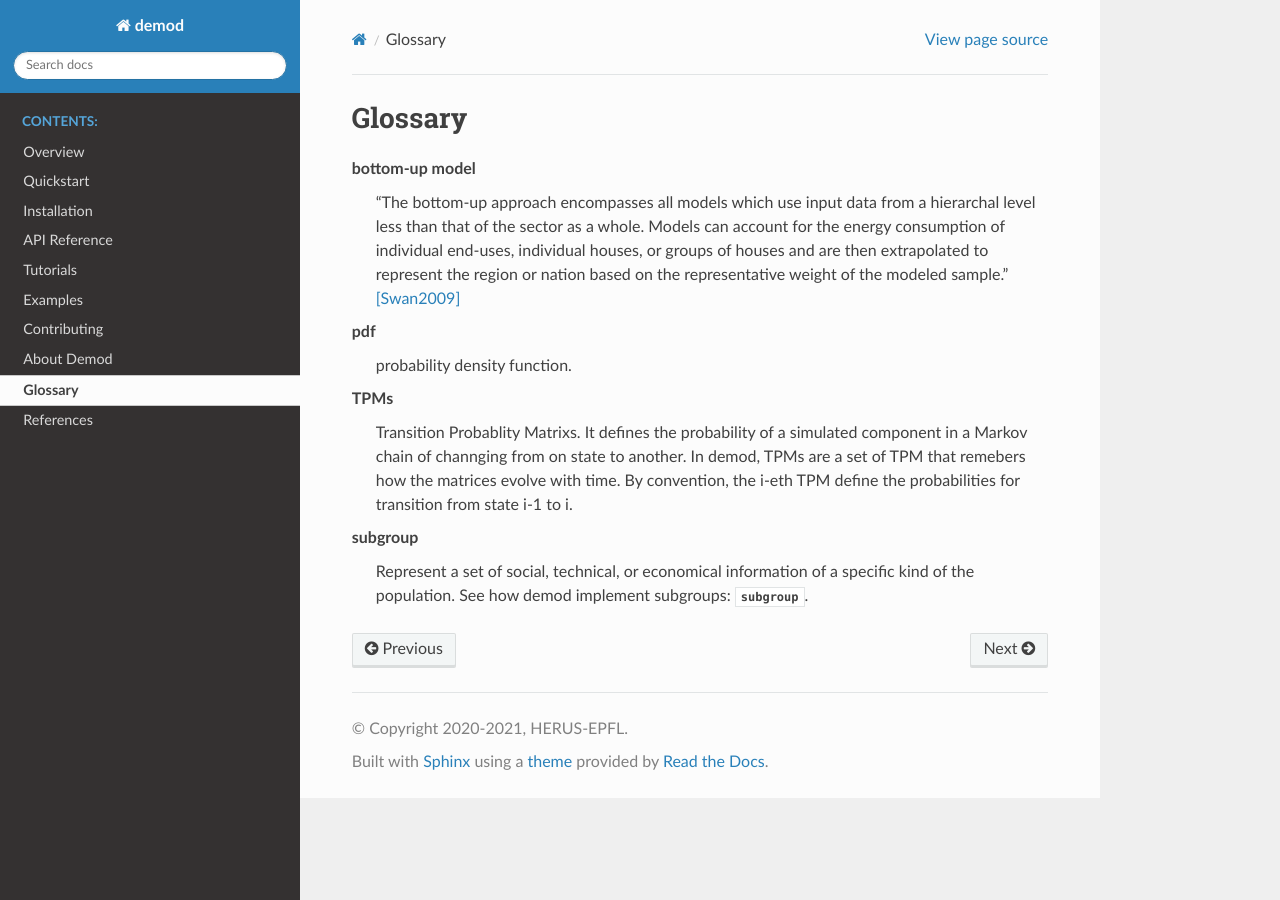
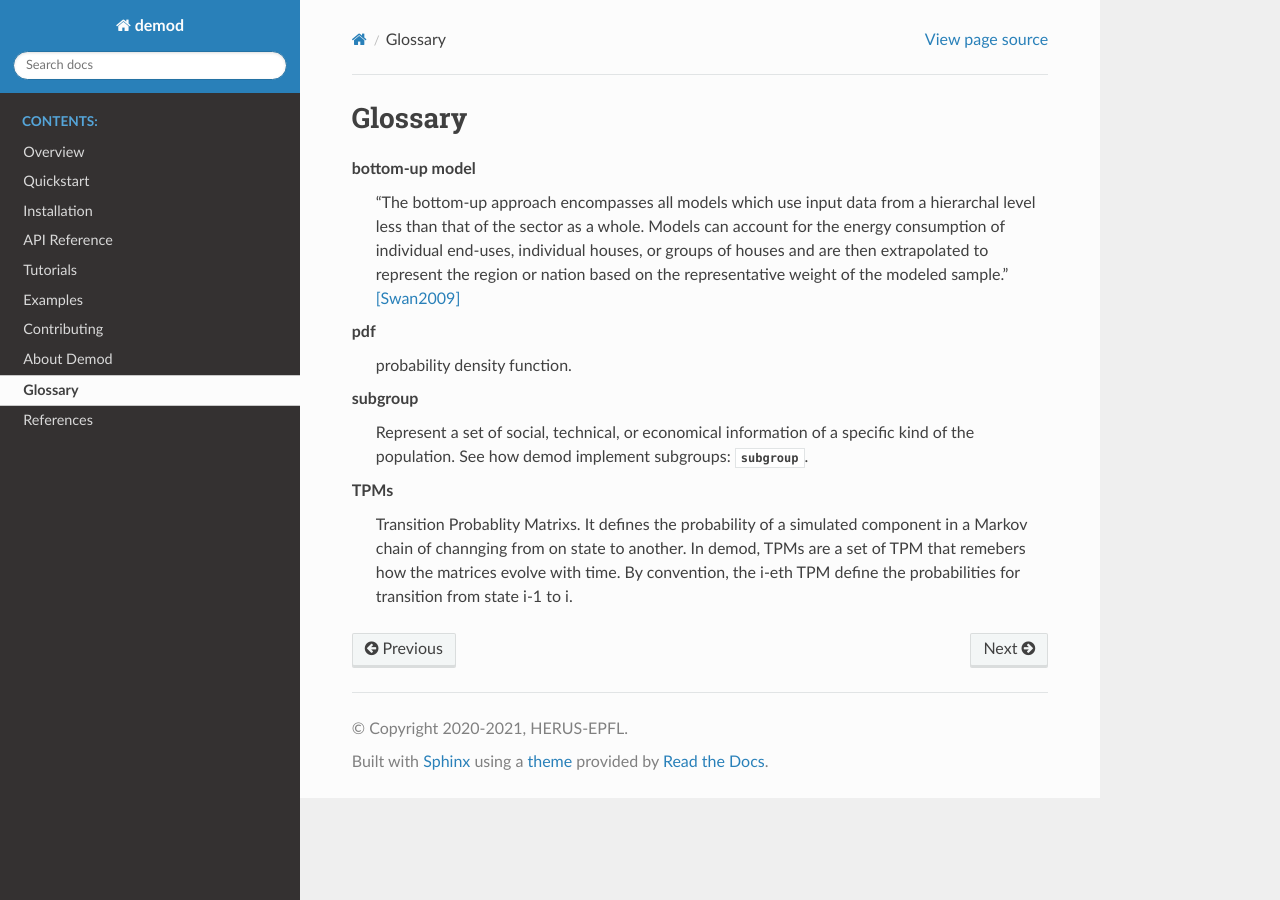
Before and after one commit to epfl-herus/demod, a Sphinx documentation site: the page built from docs/source/glossary.rst, in a window 1280 px wide. Built offline with Sphinx 7.4.7 and the Read the Docs theme 2.0.0, drawn with Linux system fonts in a browser that asks for light colours; formulas are drawn with MathJax 3; part of the change alters nothing that is shown.

```diff
--- a/docs/source/glossary.rst
+++ b/docs/source/glossary.rst
@@ -18,6 +18,12 @@ Glossary
    pdf
       probability density function.
 
+   subgroup
+      Represent a set of social, technical, or economical information of
+      a specific kind of the population.
+      See how demod implement subgroups:
+      :py:attr:`~demod.utils.cards_doc.Params.subgroup`.
+
    TPMs
       Transition Probablity Matrixs. It defines the probability
       of a simulated component in a Markov chain of channging
@@ -26,9 +32,3 @@ Glossary
       how the matrices evolve with time.
       By convention, the i-eth TPM define the probabilities for transition from
       state i-1 to i.
-
-   subgroup
-      Represent a set of social, technical, or economical information of
-      a specific kind of the population.
-      See how demod implement subgroups:
-      :py:attr:`~demod.utils.cards_doc.Params.subgroup`.
```
